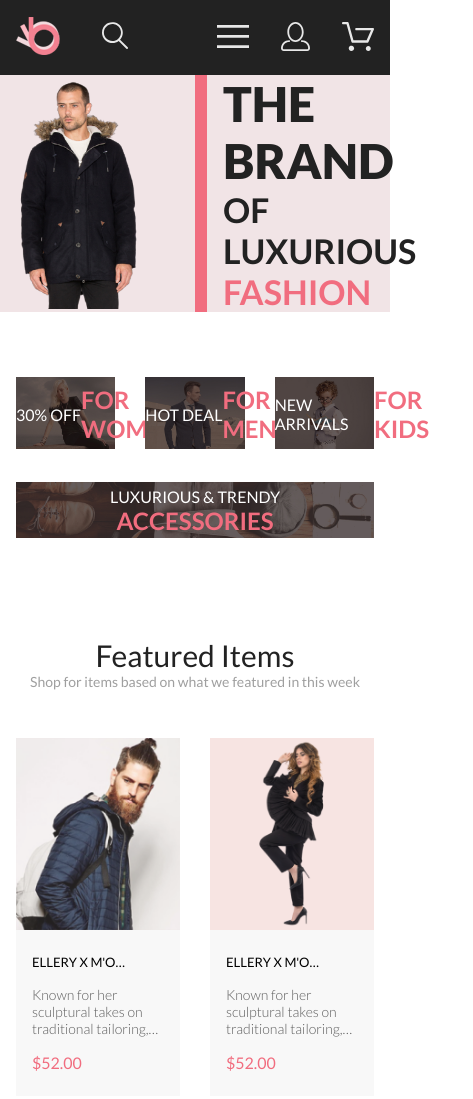
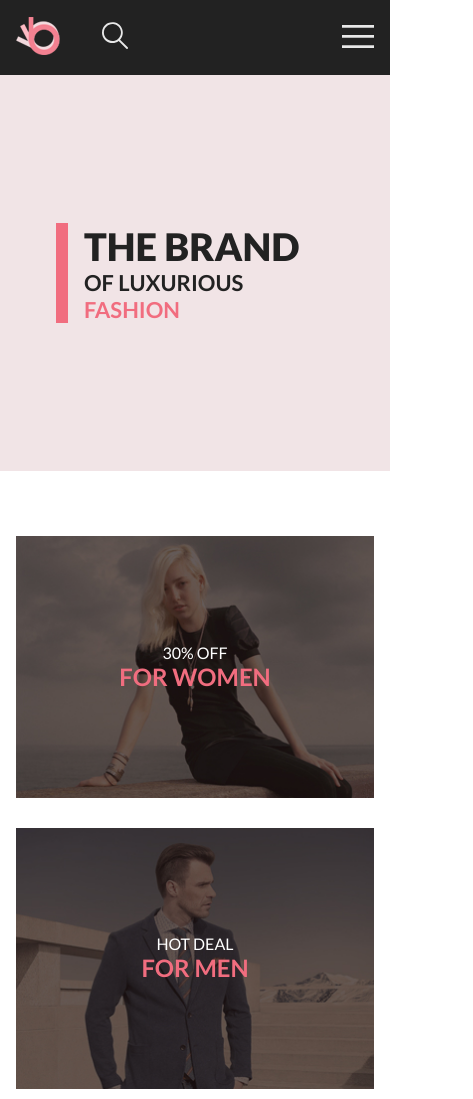
Before and after one commit to onsolo/gb_html_lesson_6, a plain HTML site: page index.html in a window 390 px wide. Shown: the top 1099 px of the page, 473 px wide, since content can reach past the window. Drawn offline with Linux system fonts and the light colour scheme.

Commit message:
lesson 8

```diff
--- a/index.html
+++ b/index.html
@@ -21,8 +21,8 @@
     </div>
     <div class="header__right-side">
         <a href="#"><img src="img/menu.svg" alt="Menu"></a>
-        <a href="#"><img src="img/reg.svg" alt="Account"></a>
-        <a href="#"><img src="img/cart.svg" alt="Cart"></a>
+        <a class="header__account_img" href="#"><img src="img/reg.svg" alt="Account"></a>
+        <a class="header__card_img" href="#"><img src="img/cart.svg" alt="Cart"></a>
     </div>
 </div>
 
--- a/style.css
+++ b/style.css
@@ -212,3 +212,49 @@ body {
         grid-template-rows: repeat(3, 1fr);
     }
 }
+
+@media (max-width: 767px) {
+    .header__account_img {
+        display: none;
+    }
+
+    .header__card_img {
+        display: none;
+    }
+
+    .top {
+        padding: 148px 56px;
+        display: flex;
+        justify-content: center;
+    }
+
+    .top__img {
+        display: none;
+    }
+
+    .top__heading {
+        font-size: 38px;
+    }
+
+    .top__title {
+        font-size: 22px;
+    }
+
+    .offer {
+        grid-template-columns: 1fr;
+        grid-template-rows: repeat(3, 1fr) 111px;
+    }
+
+    .offer__card_big {
+        grid-column: 1;
+    }
+
+    .offer__img {
+        height: 100%;
+    }
+
+    .products__wrapper {
+        grid-template-columns: 1fr;
+        grid-template-rows: repeat(6, 1fr);
+    }
+}
```
